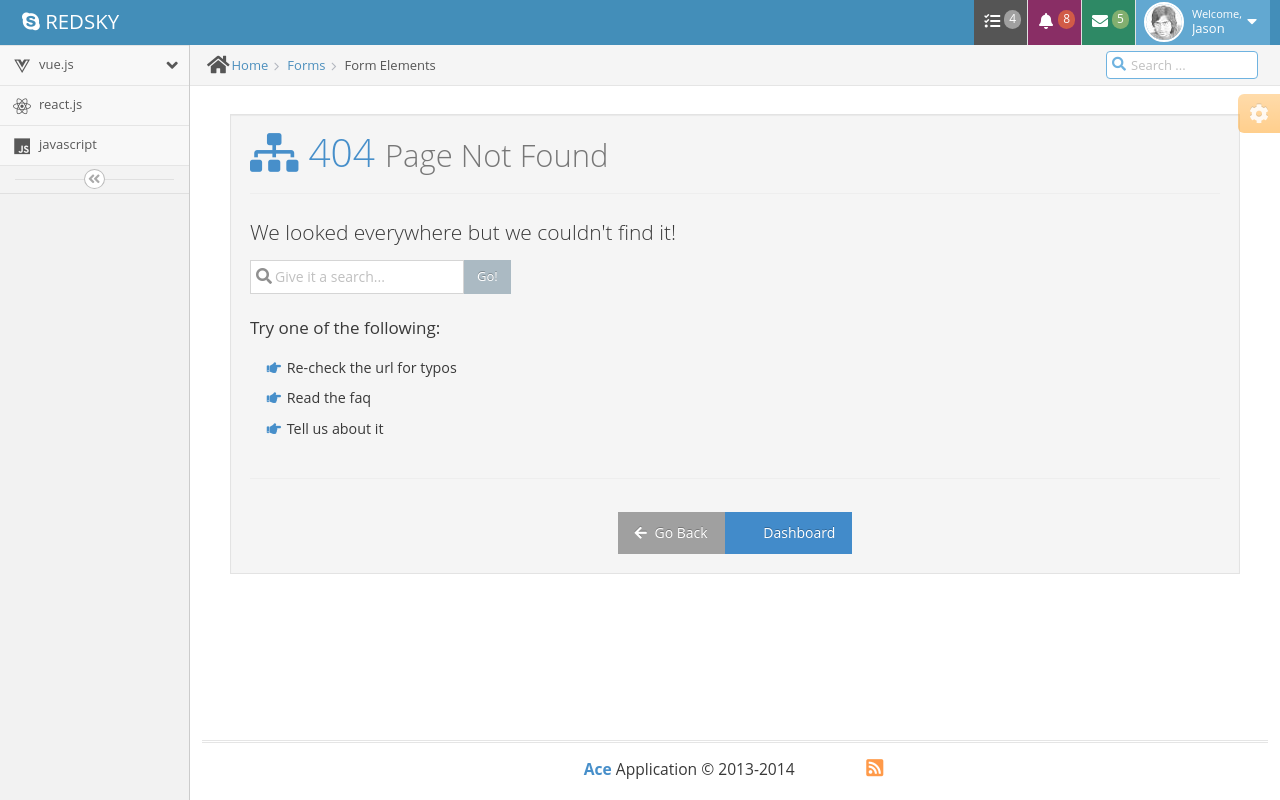
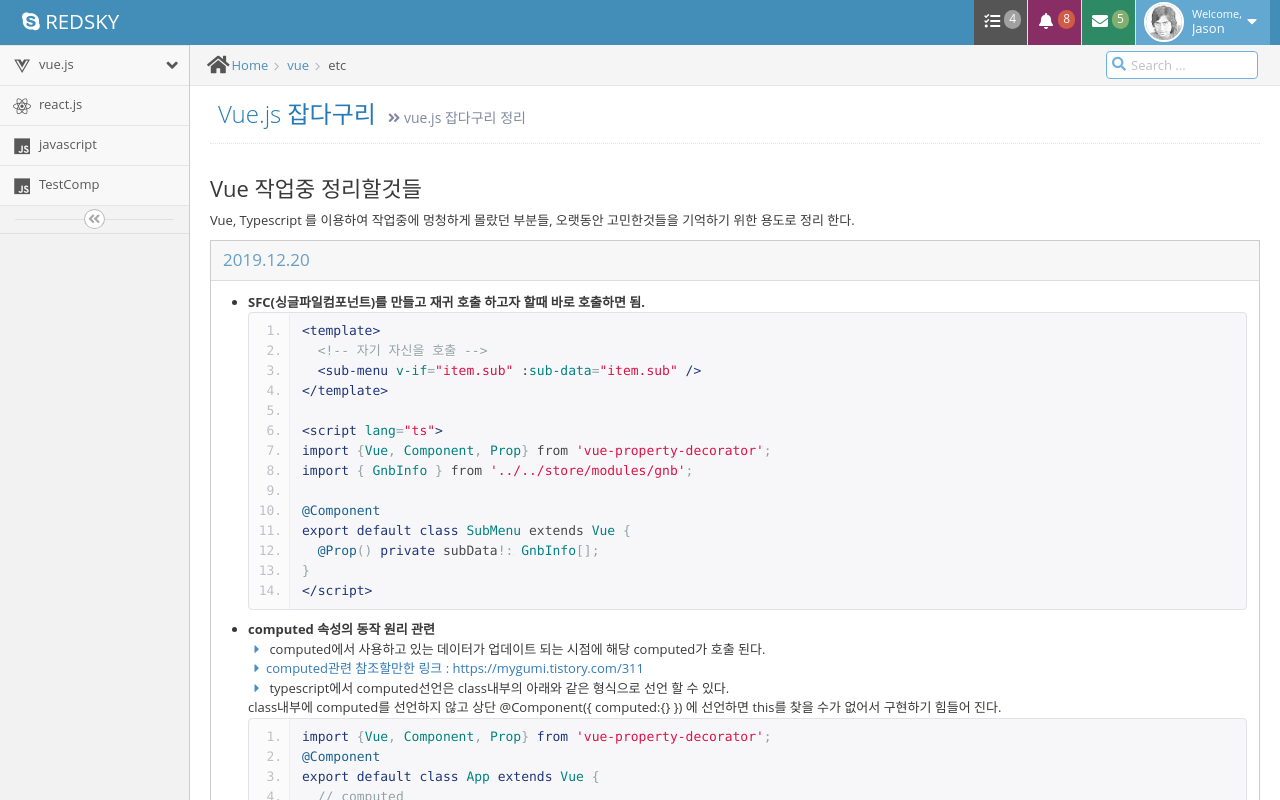
Before and after one commit to redsky0212/redsky_blog, a Vue app: page /vue/etc in a window 1280 px wide. Before the commit this address led to /404. Shown: the top 800 px of the page. Built offline with nearby package versions, Linux system fonts and the light colour scheme.

Commit message:
잡다구리 페이지 추가

```diff
--- a/src/App.vue
+++ b/src/App.vue
@@ -9,6 +9,7 @@
           <div class="page-content">
             <router-view/>
           </div>
+          <test-comp />
         </div>
       </div>
       <footer-bar />
@@ -23,12 +24,15 @@
 import BreadCrumbs from '@/views/layouts/BreadCrumbs.vue';
 import FooterBar from '@/views/layouts/FooterBar.vue';
 
+import TestComp from '@/views/TestComp.vue';
+
 @Component({
   components: {
     HeaderBar,
     SideBar,
     BreadCrumbs,
     FooterBar,
+    TestComp,
   },
 })
 export default class App extends Vue {
--- a/src/main.ts
+++ b/src/main.ts
@@ -8,10 +8,12 @@
 import '@/assets/css/all.min.css';  // font awesome
 import '@/assets/css/ace.min.css';
 import '@/assets/css/ace-skins.min.css';
+import '@/assets/css/prettify.min.css';
 
 import '@/assets/js/bootstrap.min.js';
 import '@/assets/js/ace-elements.min.js';
 import '@/assets/js/ace.min.js';
+import '@/assets/js/prettify.min.js';
 
 Vue.config.productionTip = false;
 
--- a/src/router/index.ts
+++ b/src/router/index.ts
@@ -11,18 +11,25 @@
     component: Main,
   },
   {
+    path: '/vue',
+    name: 'vueMain',
+    component: () => import('../views/vue/VueMain.vue'),
+  },
+  {
     path: '/vue/preferences',
     name: 'vuePreferences',
     component: () => import('../views/vue/VuePreferences.vue'),
   },
-  // {
-  //   path: '/about',
-  //   name: 'about',
-  //   // route level code-splitting
-  //   // this generates a separate chunk (about.[hash].js) for this route
-  //   // which is lazy-loaded when the route is visited.
-  //   component: () => import(/* webpackChunkName: "about" */ '../views/About.vue'),
-  // },
+  {
+    path: '/vue/etc',
+    name: 'vueEtc',
+    component: () => import('../views/vue/VueEtc.vue'),
+  },
+  {
+    path: '/test',
+    name: 'TestComp',
+    component: () => import('../views/TestComp.vue'),
+  },
   {
     path: '/404',
     component: () => import('../views/NotFound.vue'),
--- a/src/store/modules/gnb.ts
+++ b/src/store/modules/gnb.ts
@@ -47,6 +47,14 @@
             },
           ],
         },
+        {
+          depth: 1,
+          id: '0_1',
+          name: 'vue.js 잡다구리',
+          iconNm: 'fab fa-vuejs',
+          link: '/vue/etc',
+          sub: null
+        },
       ],
     },
     {
@@ -65,5 +73,13 @@
       link: '',
       sub: null,
     },
+    {
+      depth: 0,
+      id: '3',
+      name: 'TestComp',
+      iconNm: 'fab fa-js',
+      link: '/test',
+      sub: null,
+    },
   ],
 };
--- /dev/null
+++ b/src/views/TestComp.vue
@@ -0,0 +1,31 @@
+<template>
+  <div>
+    <div>{{testComputed}}</div>
+    <button @click="add">add count</button>
+  </div>
+</template>
+
+<script lang="ts">
+import {Vue, Component} from 'vue-property-decorator';
+
+@Component
+export default class TestComp extends Vue {
+  public count:number = 0;
+
+  // computed
+  get testComputed(){
+    console.log('call Test!!!');
+
+    return this.count;
+  }
+
+  // method
+  private add(){
+    this.count++;
+  }
+}
+</script>
+
+<style>
+
+</style>
--- a/src/views/layouts/BreadCrumbs.vue
+++ b/src/views/layouts/BreadCrumbs.vue
@@ -1,15 +1,13 @@
 <template>
   <div class="breadcrumbs ace-save-state breadcrumbs-fixed" id="breadcrumbs">
     <ul class="breadcrumb">
-      <li>
-        <i class="ace-icon fa fa-home home-icon"></i>
-        <a href="#">Home</a>
+
+      <li v-for="(item, index) in crumbs" :key="index" :class="{active: index+1 === crumbs.length}">
+        <i v-if="index===0" class="ace-icon fa fa-home home-icon"></i>
+        <template v-if="index+1 === crumbs.length">{{item.text}}</template>
+        <router-link v-else :to="item.to">{{item.text}}</router-link>
       </li>
 
-      <li>
-        <a href="#">Forms</a>
-      </li>
-      <li class="active">Form Elements</li>
     </ul><!-- /.breadcrumb -->
 
     <div class="nav-search" id="nav-search">
@@ -26,9 +24,30 @@
 <script lang="ts">
 import {Vue, Component} from 'vue-property-decorator';
 
-@Component
+@Component({
+  computed: {
+    crumbs() {
+      console.log('call' + this.$route.path);
+      const pathArray = this.$route.path.split('/');
+      pathArray.shift();
+
+      const breadcrumbs = pathArray.reduce((breadcrumbArray: any, path, idx) => {
+        breadcrumbArray.push({
+          path: path,
+          to: breadcrumbArray[idx - 1]
+            ? ('/' + breadcrumbArray[idx - 1].path + '/' + path)
+            : ('/' + path),
+          text: path,
+        });
+        return breadcrumbArray;
+      }, [
+        {path: '/', to: '/', text: 'Home'},
+      ]);
+      return breadcrumbs;
+    },
+  },
+})
 export default class BreadCrumbs extends Vue {
-
 }
 </script>
 
--- /dev/null
+++ b/src/views/vue/VueEtc.vue
@@ -0,0 +1,108 @@
+<template>
+  <div>
+    <div class="page-header">
+      <h1>
+        Vue.js 잡다구리
+        <small>
+          <i class="ace-icon fa fa-angle-double-right"></i>
+          vue.js 잡다구리 정리
+        </small>
+      </h1>
+    </div><!-- /.page-header -->
+    <div class="row">
+      <div class="col-xs-12">
+
+        <!-- PAGE CONTENT BEGINS -->
+				<div class="row">
+          <div class="col-xs-12">
+
+            <h3>Vue 작업중 정리할것들</h3>
+            <p>
+              Vue, Typescript 를 이용하여 작업중에 멍청하게 몰랐던 부분들, 오랫동안 고민한것들을 기억하기 위한 용도로 정리 한다.</a>
+            </p>
+
+            <div class="widget-box">
+              <div class="widget-header widget-header-flat">
+                <h4 class="smaller">
+                  2019.12.20
+                </h4>
+              </div>
+
+              <div class="widget-body">
+                <div class="widget-main">
+                  <div class="row">
+                    <div class="col-sm-12">
+                      <ul>
+                        <li>
+                          <b>SFC(싱글파일컴포넌트)를 만들고 재귀 호출 하고자 할때 바로 호출하면 됨.</b>
+                          <pre class="prettyprint linenums">&lt;template&gt;
+  &lt;!-- 자기 자신을 호출 --&gt;
+  &lt;sub-menu v-if="item.sub" :sub-data="item.sub" /&gt;
+&lt;/template&gt;
+
+&lt;script lang="ts"&gt;
+import {Vue, Component, Prop} from 'vue-property-decorator';
+import { GnbInfo } from '../../store/modules/gnb';
+
+@Component
+export default class SubMenu extends Vue {
+  @Prop() private subData!: GnbInfo[];
+}
+&lt;/script&gt;</pre>
+                        </li>
+                        <li>
+                          <b>computed 속성의 동작 원리 관련</b>
+                          <ul class="list-unstyled">
+                            <li>
+                              <i class="ace-icon fa fa-caret-right blue"></i>
+                              computed에서 사용하고 있는 데이터가 업데이트 되는 시점에 해당 computed가 호출 된다.
+                            </li>
+                            <li>
+                              <i class="ace-icon fa fa-caret-right blue"></i>
+                              <a href="https://mygumi.tistory.com/311" target="_blank">computed관련 참조할만한 링크 : https://mygumi.tistory.com/311</a>
+                            </li>
+                            <li>
+                              <i class="ace-icon fa fa-caret-right blue"></i>
+                              typescript에서 computed선언은 class내부의 아래와 같은 형식으로 선언 할 수 있다.<br />
+                              class내부에 computed를 선언하지 않고 상단 @Component({ computed:{} }) 에 선언하면 this를 찾을 수가 없어서 구현하기 힘들어 진다.
+                              <pre class="prettyprint linenums">import {Vue, Component, Prop} from 'vue-property-decorator';
+@Component
+export default class App extends Vue {
+  // computed
+  get computedMsg () {
+    return 'computed ' + this.msg
+  }
+}</pre>
+                            </li>
+                          </ul>
+                        </li>
+
+                      </ul>
+                    </div>
+                  </div>
+                </div>
+              </div>
+            </div>
+
+          </div>
+				</div>
+      </div>
+    </div>
+  </div>
+</template>
+
+<script>
+import {Vue, Component} from 'vue-property-decorator';
+
+@Component
+export default class VueEtc extends Vue {
+
+  mounted() {
+    window.prettyPrint && prettyPrint();
+  }
+}
+</script>
+
+<style>
+
+</style>
--- /dev/null
+++ b/src/views/vue/VueMain.vue
@@ -0,0 +1,14 @@
+<template>
+  <div>Vue.js Main</div>
+</template>
+
+<script>
+import {Vue, Component} from 'vue-property-decorator';
+
+@Component
+export default class VueMain extends Vue {}
+</script>
+
+<style>
+
+</style>
```
